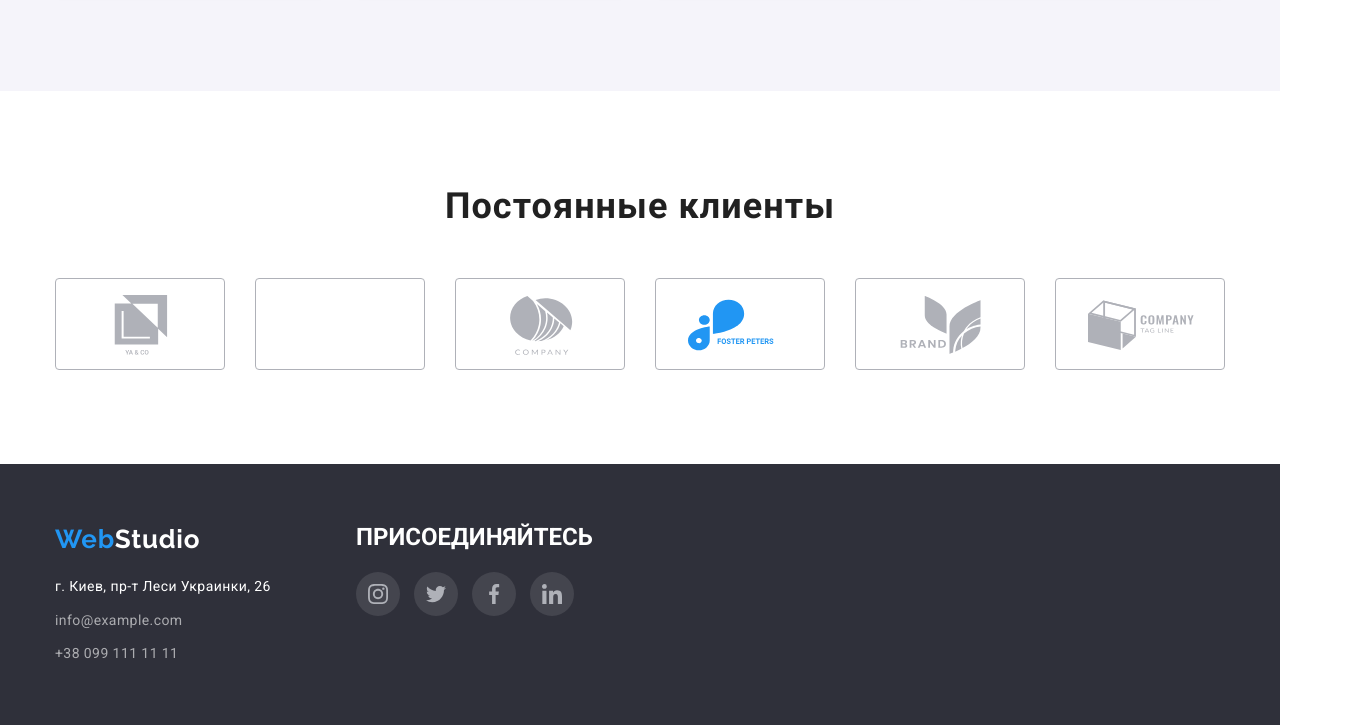
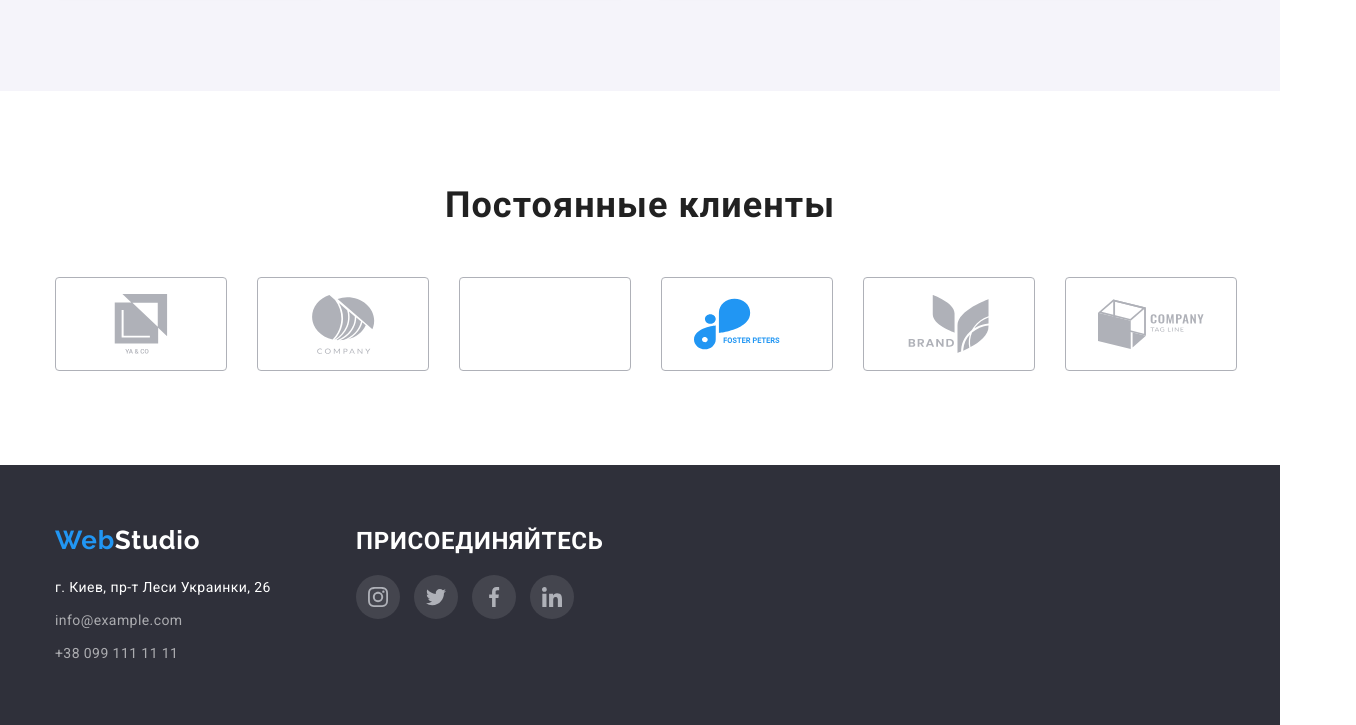
Before and after one commit to Lawyer0901/goit-markup-hw-04, a plain HTML site: page index.html in a window 1280 px wide. Shown: the part 2215-2940 px from the top of the page, 1356 px wide, since content can reach past the window. Drawn offline with nearby package versions, Linux system fonts and the light colour scheme.

Commit message:
All done

```diff
--- a/css/styles.css
+++ b/css/styles.css
@@ -318,26 +318,34 @@ ul {
   margin-bottom: 50px;
   font-weight: 700;
   font-size: 36px;
-  line-height: 1.19;
+  line-height: 1.16;
   text-align: center;
   letter-spacing: 0.03em;
 }
+
 .clients-item {
-  max-width: 170px;
-  max-height: 92px;
   border: 1px solid #afb1b8;
   border-radius: 4px;
 }
+.clients-item:hover,
+.clients-item:focus {
+  border-color: var(--button-bg-color);
+}
 .clients-main {
   display: flex;
-  justify-content: space-between;
+  gap: 30px;
 }
 
 .clients-link {
-  display: block;
+  display: inline-flex;
+  width: 170px;
+  height: 92px;
+  justify-content: center;
+  align-items: center;
   fill: #afb1b8;
 }
-.clients-link:hover .clients-icon {
+.clients-link:hover,
+.clients-link:focus {
   fill: var(--button-bg-color);
 }
 
@@ -390,11 +398,13 @@ ul {
 }
 .flex-footer {
   display: flex;
+  align-items: baseline;
 }
 .title-footer {
   margin-bottom: 20px;
   font-weight: 700;
-  line-height: 1.16;
+  line-height: 1.14;
+  letter-spacing: 0.03em;
   text-transform: uppercase;
   color: #ffffff;
 }
--- a/index.html
+++ b/index.html
@@ -372,74 +372,38 @@
           <ul class="clients-main">
             <li class="clients-item">
               <a class="clients-link" href="#">
-                <svg class="clients-icon">
-                  <use
-                    x="32"
-                    y="16"
-                    href="./images/icon.svg#icon-yaco"
-                    width="106"
-                    height="60"
-                  ></use></svg
+                <svg class="clients-icon" width="106" height="60">
+                  <use href="./images/icon.svg#icon-yaco"></use></svg
               ></a>
             </li>
             <li class="clients-item">
               <a class="clients-link" href="#">
-                <svg class="clients-icon">
-                  <use
-                    x="32"
-                    y="16"
-                    href="./images/group.svg#icon-group"
-                    width="106"
-                    height="60"
-                  ></use></svg
+                <svg class="clients-icon" width="106" height="60">
+                  <use href="./images/icon.svg#icon-company"></use></svg
               ></a>
             </li>
             <li class="clients-item">
               <a class="clients-link" href="#">
-                <svg class="clients-icon">
-                  <use
-                    x="32"
-                    y="16"
-                    href="./images/icon.svg#icon-company"
-                    width="106"
-                    height="60"
-                  ></use></svg
+                <svg class="clients-icon" width="106" height="60">
+                  <use href="./images/icon.svg#icon-company2"></use></svg
               ></a>
             </li>
             <li class="clients-item">
               <a class="clients-link" href="#">
-                <svg class="clients-icon">
-                  <use
-                    x="32"
-                    y="16"
-                    href="./images/icon.svg#icon-foster"
-                    width="106"
-                    height="60"
-                  ></use></svg
+                <svg class="clients-icon" width="106" height="60">
+                  <use href="./images/icon.svg#icon-foster"></use></svg
               ></a>
             </li>
             <li class="clients-item">
               <a class="clients-link" href="#">
-                <svg class="clients-icon">
-                  <use
-                    x="32"
-                    y="16"
-                    href="./images/icon.svg#icon-brand"
-                    width="106"
-                    height="60"
-                  ></use></svg
+                <svg class="clients-icon" width="106" height="60">
+                  <use href="./images/icon.svg#icon-brand"></use></svg
               ></a>
             </li>
             <li class="clients-item">
               <a class="clients-link" href="#">
-                <svg class="clients-icon">
-                  <use
-                    x="32"
-                    y="16"
-                    href="./images/icon.svg#icon-tagline"
-                    width="106"
-                    height="60"
-                  ></use></svg
+                <svg class="clients-icon" width="106" height="60">
+                  <use href="./images/icon.svg#icon-tagline"></use></svg
               ></a>
             </li>
           </ul>
```
